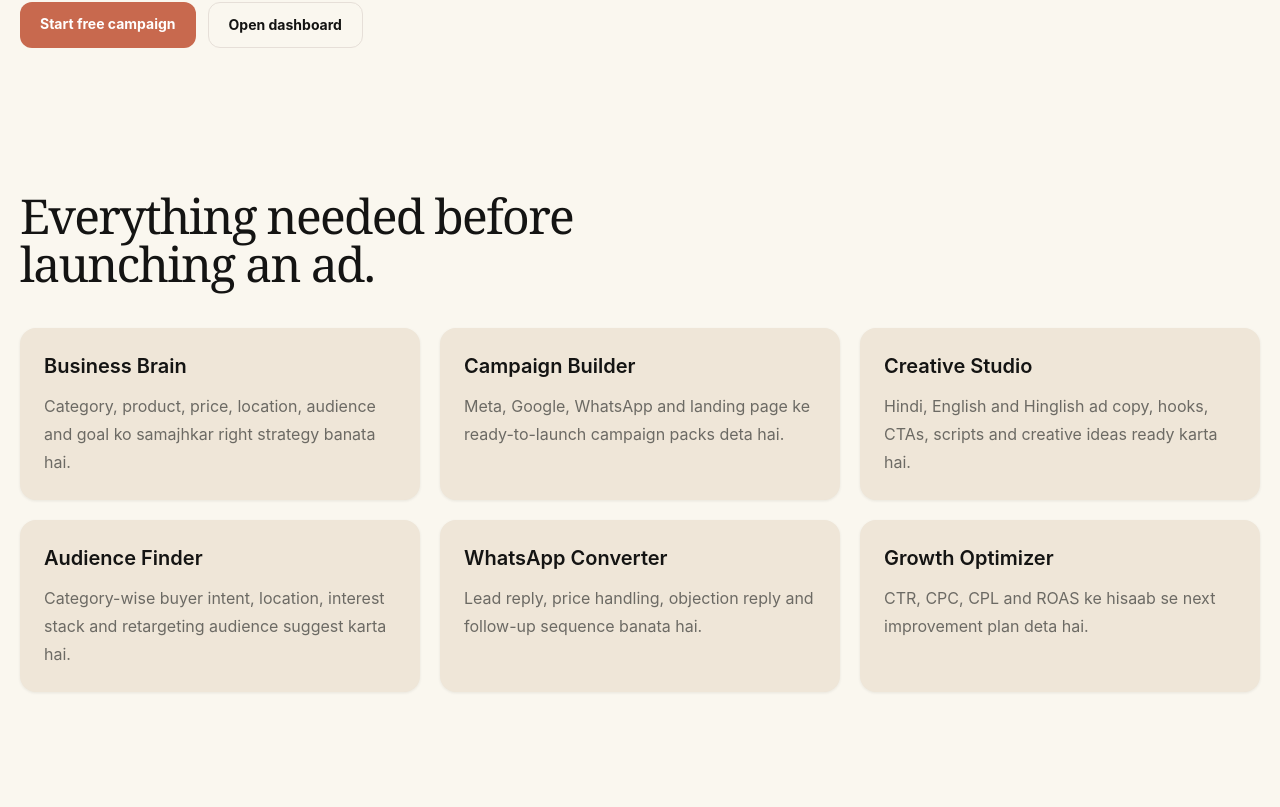
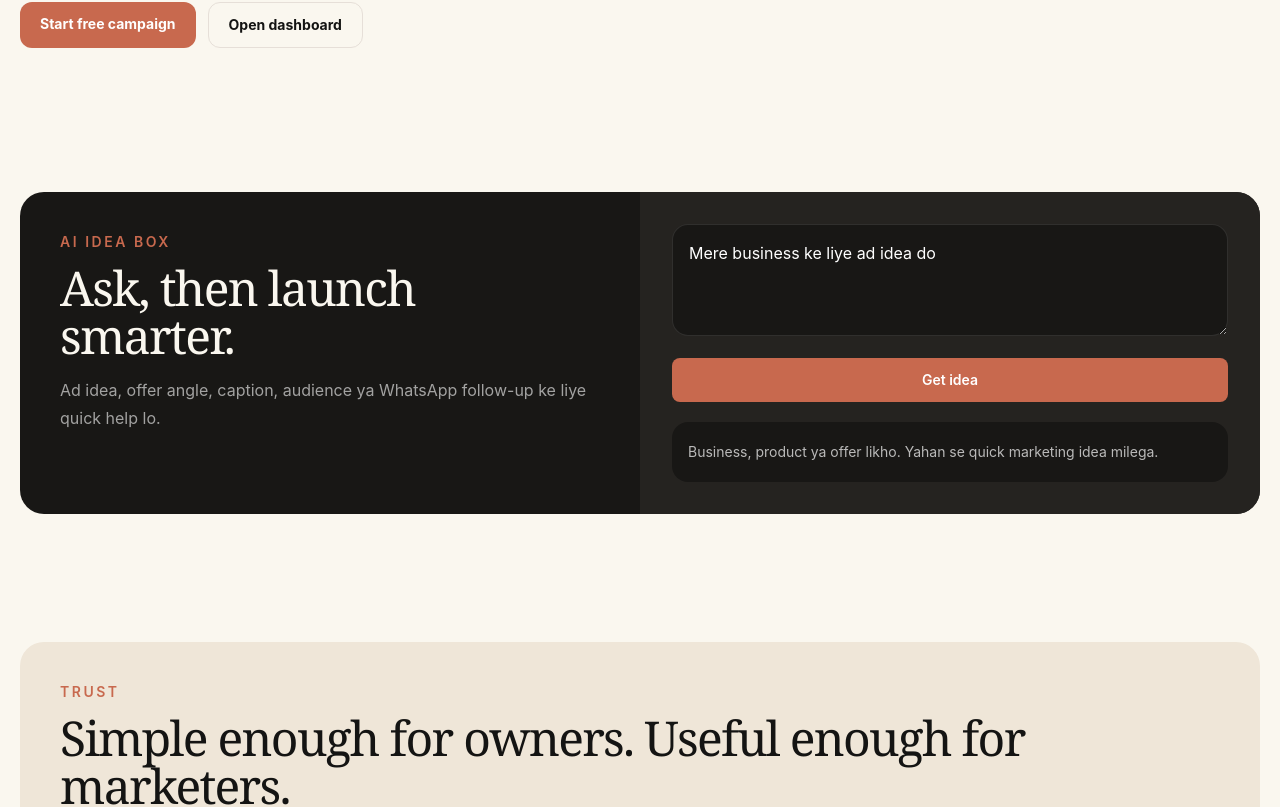
Before and after one commit to lkmeeena882437-dotcom/Launch1stAd.ai, a Next.js app: page / in a window 1280 px wide. Shown: the part 555-1362 px from the top of the page. Built offline with nearby package versions, Linux system fonts and the light colour scheme.

Commit message:
Add AI idea box and trust section to homepage

```diff
--- a/app/page.tsx
+++ b/app/page.tsx
@@ -1,6 +1,8 @@
 import Link from "next/link";
 import { Brand } from "@/components/Brand";
 import { Hero } from "@/components/home/Hero";
+import { IdeaBox } from "@/components/home/IdeaBox";
+import { TrustSection } from "@/components/home/TrustSection";
 import { Features } from "@/components/home/Features";
 import { Tiers } from "@/components/home/Tiers";
 
@@ -17,6 +19,8 @@ export default function HomePage() {
         </div>
       </header>
       <Hero />
+      <IdeaBox />
+      <TrustSection />
       <Features />
       <Tiers />
     </main>
```
